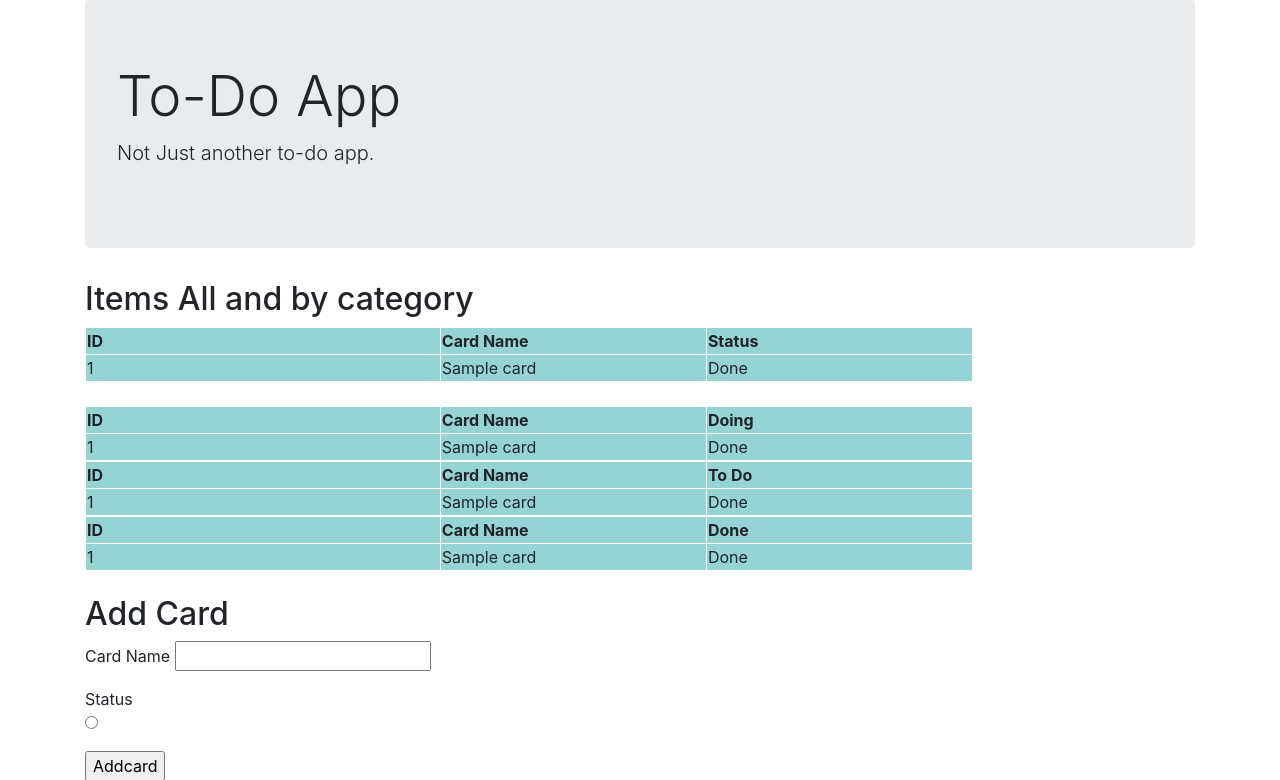
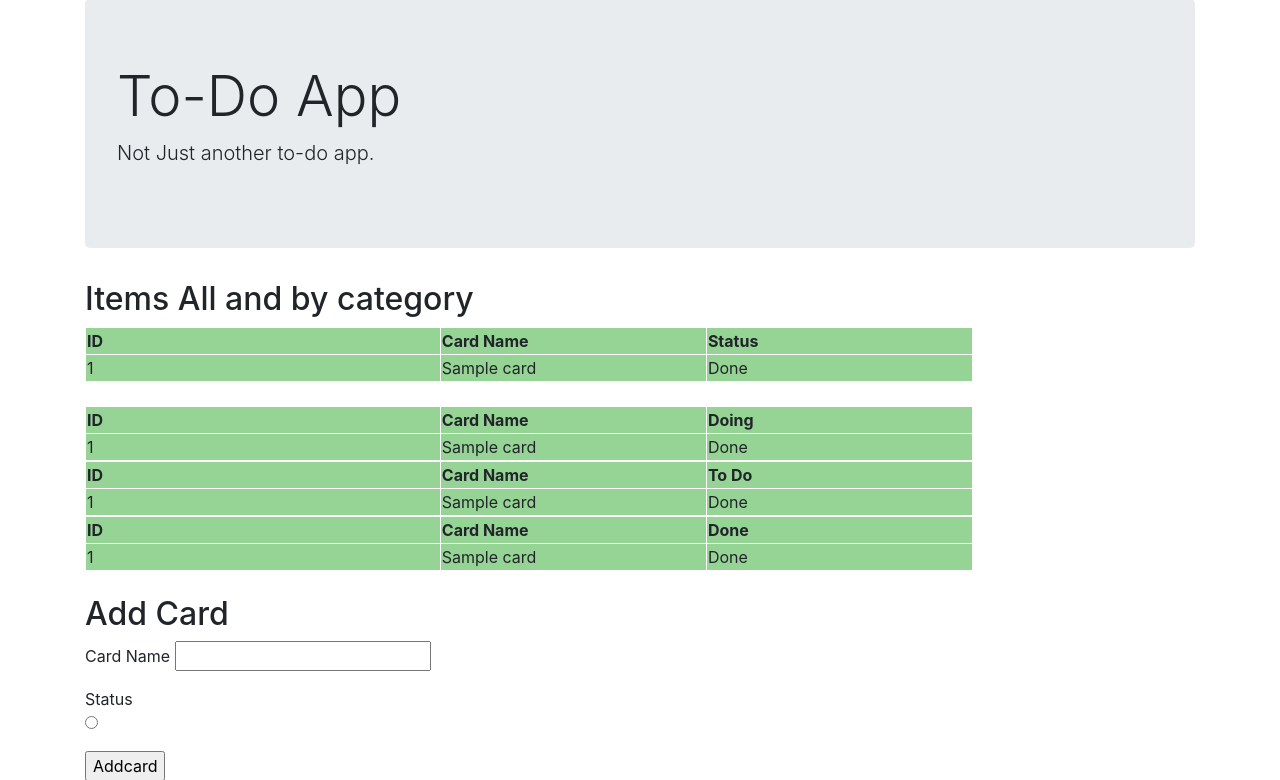
Before and after one commit to nasarullah-sheikh-uk/Module3Exercise, a Flask app: template todo_app/templates/index.html in a window 1280 px wide. Shown: the part 81-861 px from the top of the page. Run offline with Flask 2, Linux system fonts and the light colour scheme; the template is opened without the code that fills it: most values are stand-ins (such as "Sample title", 1, 10 or a date in 2020); some libraries are stand-ins or nearby versions.

Commit message:
Updated Dockerfiles
Mod5exercise repo

```diff
--- a/pyproject.toml
+++ b/pyproject.toml
@@ -9,6 +9,7 @@ python = "^3.7"
 Flask = "^2.0.3"
 python-dotenv = "^0.14.0"
 requests = "^2.28.1"
+gunicorn = "^20.1.0"
 
 [tool.poetry.dev-dependencies]
 pytest = "^7.1.2"
--- a/todo_app/templates/layout.html
+++ b/todo_app/templates/layout.html
@@ -7,7 +7,7 @@
 	  border-collapse: collapse;
 	}
 	th, td {
-	  background-color: #96D4D4;
+	  background-color: #96d496;
 	}
     </style>
     <meta charset="utf-8">
```
Also changed, not shown: README.md, 3 other files.
